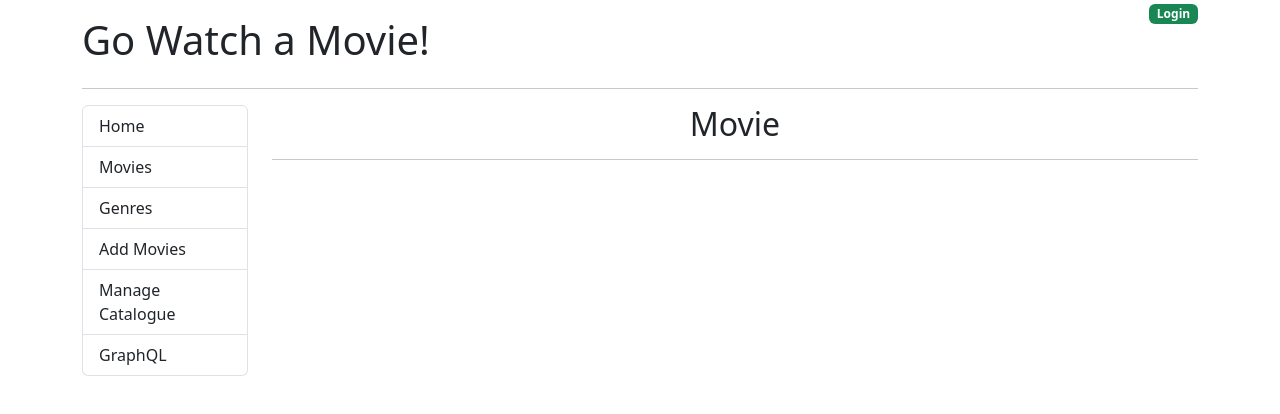
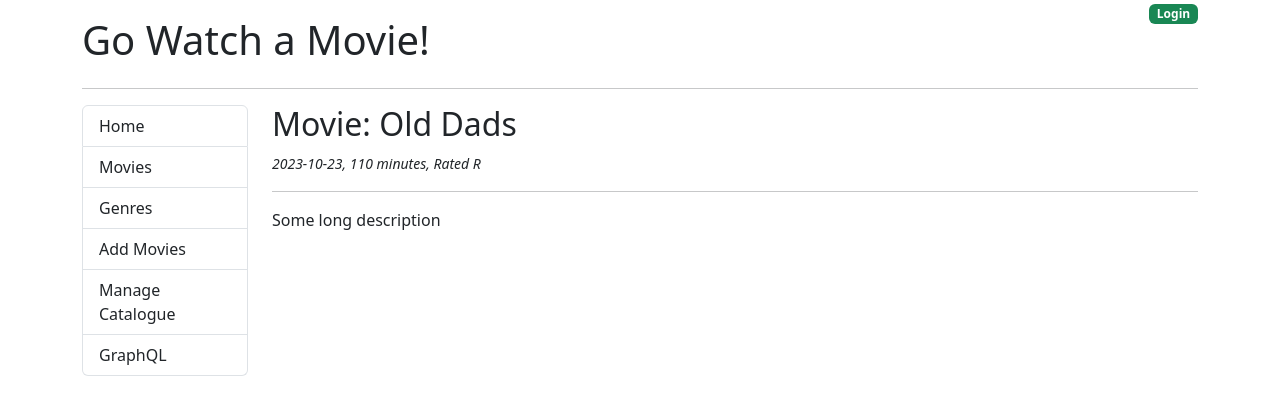
Before and after one commit to syfulsharif/go-react-movie, a React (Create React App) app: page /movies/1 in a window 1280 px wide. Shown: the top 414 px of the page. Built offline with nearby package versions, Linux system fonts and the light colour scheme.

Commit message:
Individual Movie Page Created showing data

```diff
--- a/src/components/Movie.js
+++ b/src/components/Movie.js
@@ -1,8 +1,33 @@
+import { useEffect, useState } from "react";
+import { useParams } from "react-router-dom";
+
 const Movie = () => {
+  const [movie, setMovie] = useState({});
+  let { id } = useParams();
+
+  useEffect(() => {
+    let myMovie = {
+      id: 3,
+      title: "Old Dads",
+      release_date: "2023-10-23",
+      runtime: 110,
+      mpaa_rating: "R",
+      description: "Some long description",
+    };
+    setMovie(myMovie);
+  }, [id]);
+
   return (
-        <div className="text-center">
-          <h2>Movie</h2>
+    <div>
+      <h2>Movie: {movie.title}</h2>
+      <small>
+        <em>
+          {movie.release_date}, {movie.runtime} minutes, Rated{" "}
+          {movie.mpaa_rating}
+        </em>
+      </small>
       <hr></hr>
+      <p>{movie.description}</p>
     </div>
   );
 };
```
Lines whose indentation alone changed are shown as unchanged.
